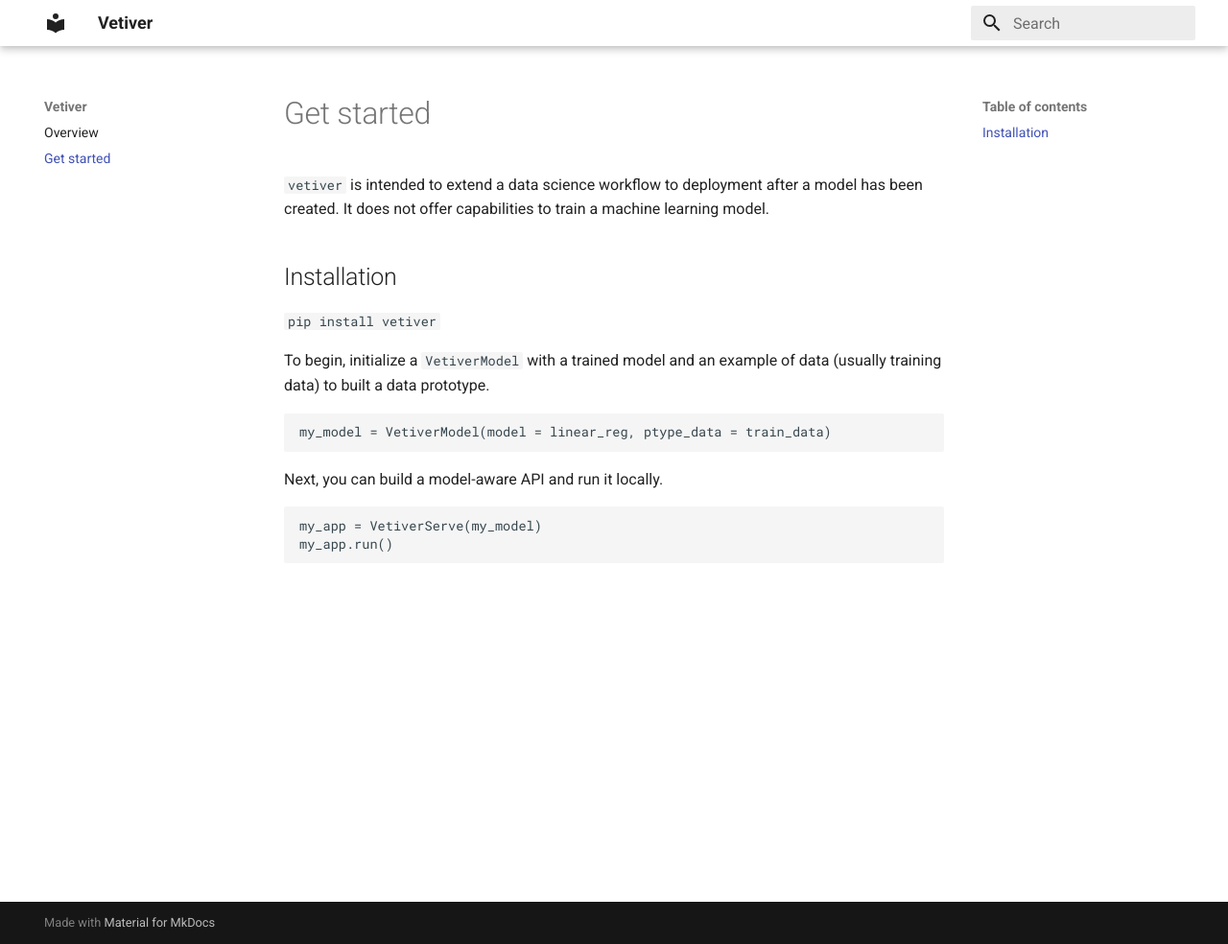
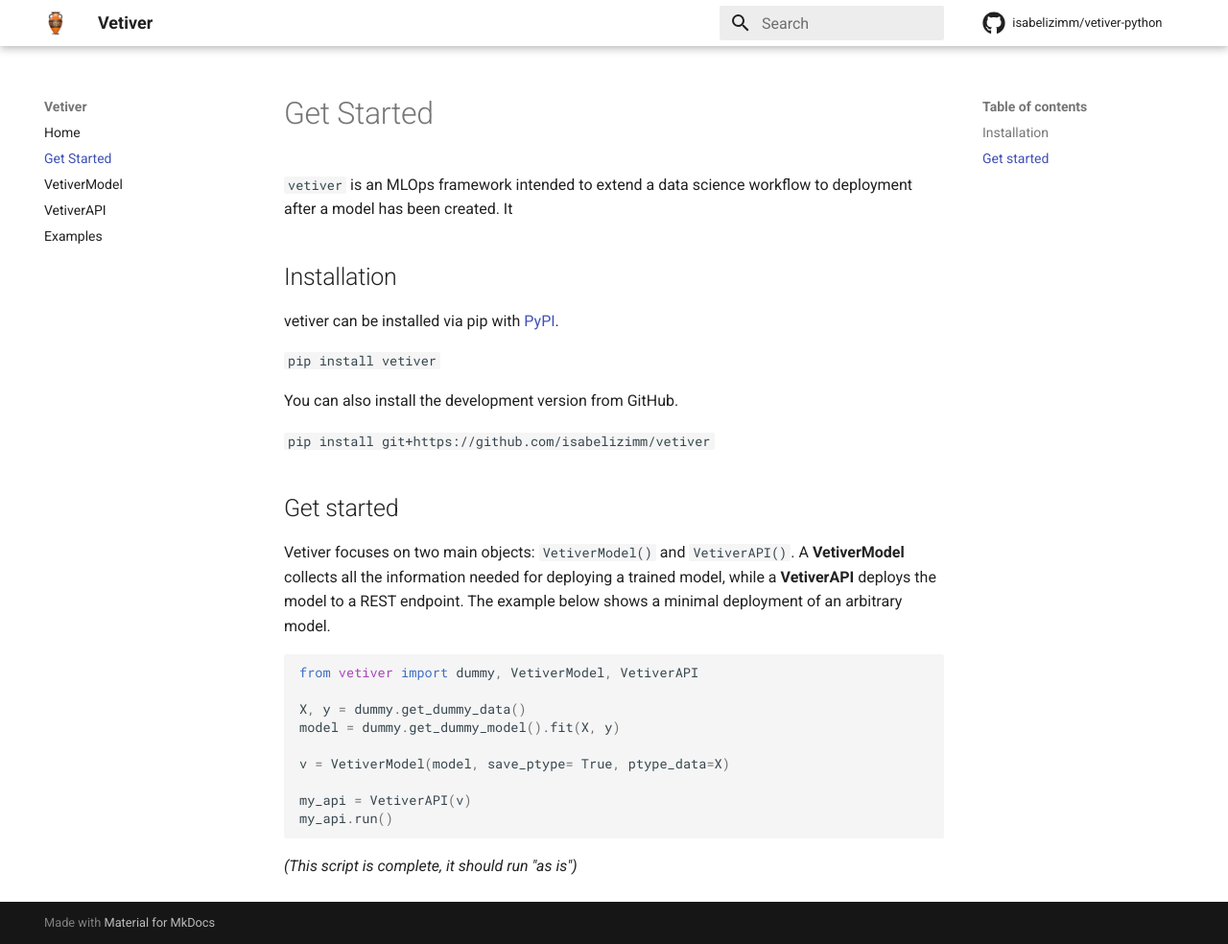
Before and after one commit to rstudio/vetiver-python, an MkDocs documentation site: the page built from docs/docs/get-started.md, in a window 1280 px wide and 984 px high. Shown: the whole window at 96% size. Built offline with MkDocs 1.6.1 and Material for MkDocs 9.7.7, drawn with Linux system fonts in a browser that asks for light colours; comment, search, counter and statistics services are not loaded.

Commit message:
minimal documentation

````diff
--- a/docs/docs/get-started.md
+++ b/docs/docs/get-started.md
@@ -1,20 +1,28 @@
-# Get started
-
-`vetiver` is intended to extend a data science workflow to deployment after a model has been created. It does not offer capabilities to train a machine learning model.
+`vetiver` is an MLOps framework intended to extend a data science workflow to deployment after a model has been created. It
 
 ## Installation
 
+vetiver can be installed via pip with [PyPI](https://pypi.org/project/vetiver/).
+
 `pip install vetiver`
 
-To begin, initialize a `VetiverModel` with a trained model and an example of data (usually training data) to built a data prototype.
+You can also install the development version from GitHub.
+
+`pip install git+https://github.com/isabelizimm/vetiver`
+
+## Get started
+
+Vetiver focuses on two main objects: `VetiverModel()` and `VetiverAPI()`. A **VetiverModel** collects all the information needed for deploying a trained model, while a **VetiverAPI** deploys the model to a REST endpoint. The example below shows a minimal deployment of an arbitrary model.
 
 ```python
-my_model = VetiverModel(model = linear_reg, ptype_data = train_data)
+from vetiver import dummy, VetiverModel, VetiverAPI
+
+X, y = dummy.get_dummy_data()
+model = dummy.get_dummy_model().fit(X, y)
+
+v = VetiverModel(model, save_ptype= True, ptype_data=X)
+
+my_api = VetiverAPI(v)
+my_api.run()
 ```
-
-Next, you can build a model-aware API and run it locally.
-
-```python
-my_app = VetiverServe(my_model)
-my_app.run()
-```
+_(This script is complete, it should run "as is")_
--- a/docs/docs/index.md
+++ b/docs/docs/index.md
@@ -1,4 +1,4 @@
-# Overview
+# Vetiver
 
 The goal of vetiver is to give data scientists and other model-builders the tools to deploy their model to a remote endpoint.
 
--- a/docs/mkdocs.yml
+++ b/docs/mkdocs.yml
@@ -1,7 +1,26 @@
 site_name: Vetiver
+nav:
+    - Home: index.md
+    - Get Started: get-started.md
+    - VetiverModel: vetiver-model.md
+    - VetiverAPI: vetiver-api.md
+    - Examples: examples.md
 theme:
+  logo: amphora.png
+  icon:
+    repo: fontawesome/brands/github
   name: material
   features:
     - navigation.expand
+    - navigation.tabs.sticky
   palette:
     primary: white
+markdown_extensions:
+  - admonition
+  - pymdownx.details
+  - pymdownx.superfences
+  - pymdownx.emoji:
+    emoji_index: !!python/name:materialx.emoji.twemoji
+    emoji_generator: !!python/name:materialx.emoji.to_svg
+repo_url: https://github.com/isabelizimm/vetiver-python
+repo_name: isabelizimm/vetiver-python
````
Also changed, not shown: docs/docs/examples.md (added, +3 -0 lines), docs/docs/vetiver-api.md (added, +60 -0 lines), docs/docs/vetiver-model.md (added, +16 -0 lines), docs/docs/amphora.png (added).
